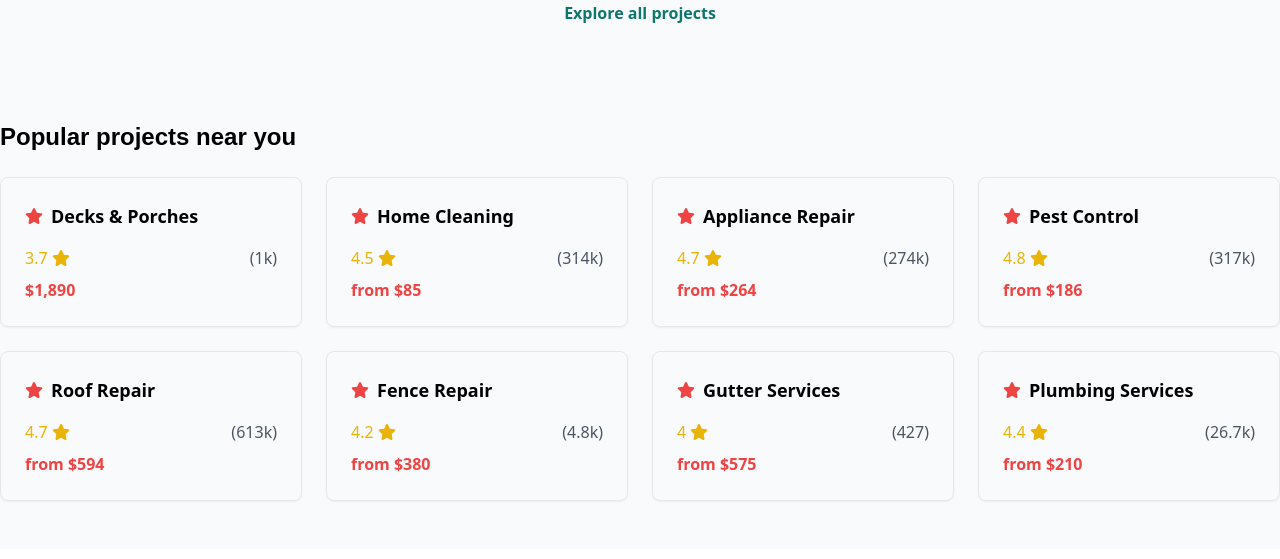
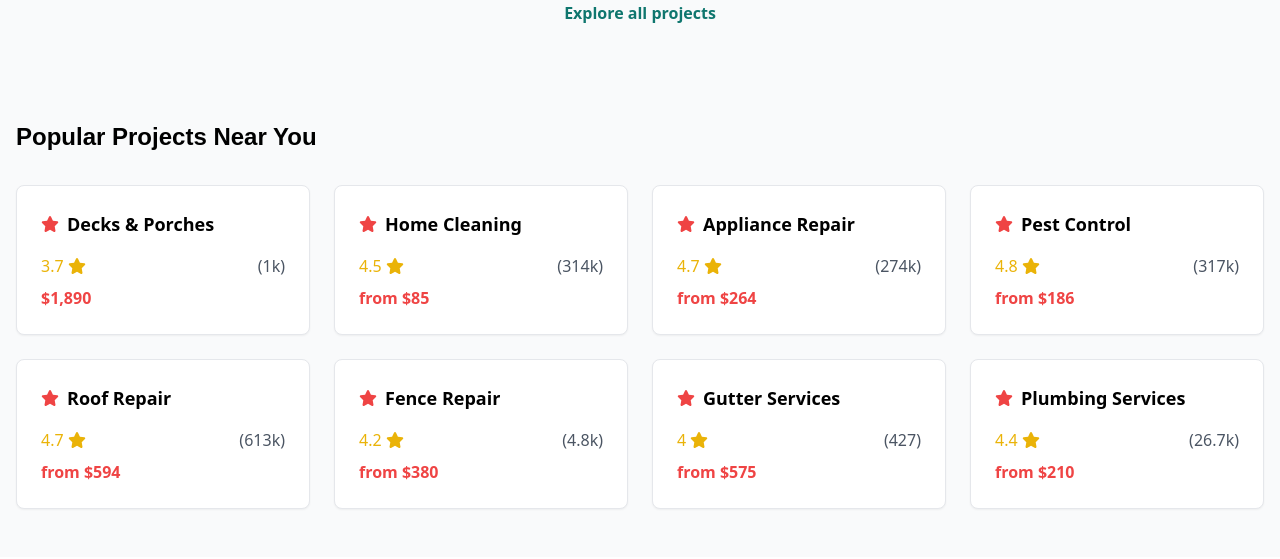
Before and after one commit to timeSync24/profixer-frontend, a React (Vite) app: page / in a window 1280 px wide. Shown: the part 1740-2299 px from the top of the page. Built offline with nearby package versions, Linux system fonts and the light colour scheme; a web font is replaced by a local one.

Commit message:
8th commit

```diff
--- a/src/Pages/Home/Popular.tsx
+++ b/src/Pages/Home/Popular.tsx
@@ -1,5 +1,3 @@
-// Popular.tsx
-
 import React from 'react';
 import { popularProjects } from '../../data/mock';
 import { FontAwesomeIcon } from '@fortawesome/react-fontawesome';
@@ -8,21 +6,18 @@ import { faStar } from '@fortawesome/free-solid-svg-icons';
 const Popular: React.FC = () => {
   return (
     <section className="py-12 bg-gray-50">
-      <div className="container mx-auto">
-        <h2 className="text-2xl font-bold mb-6">Popular projects near you</h2>
-        <div className="grid grid-cols-1 md:grid-cols-4 gap-6">
+      <div className="container mx-auto px-4">
+        <h2 className="text-2xl font-bold mb-8 text-center md:text-left">Popular Projects Near You</h2>
+        <div className="grid grid-cols-1 sm:grid-cols-2 md:grid-cols-4 gap-6">
           {popularProjects.map((project) => (
-            <div key={project.id} className="border p-6 rounded-lg shadow-sm">
+            <div key={project.id} className="border p-6 rounded-lg shadow-sm bg-white">
               <div className="flex items-center mb-4">
-                <FontAwesomeIcon
-                  icon={faStar}
-                  className="text-red-500 mr-2"
-                />
+                <FontAwesomeIcon icon={faStar} className="text-red-500 mr-2" />
                 <h3 className="text-lg font-semibold">{project.title}</h3>
               </div>
               <div className="flex items-center justify-between mb-2">
-                <span className="text-yellow-500">
-                  {project.rating} <FontAwesomeIcon icon={faStar} />
+                <span className="text-yellow-500 flex items-center">
+                  {project.rating} <FontAwesomeIcon icon={faStar} className="ml-1" />
                 </span>
                 <span className="text-gray-600">({project.reviews})</span>
               </div>
```
